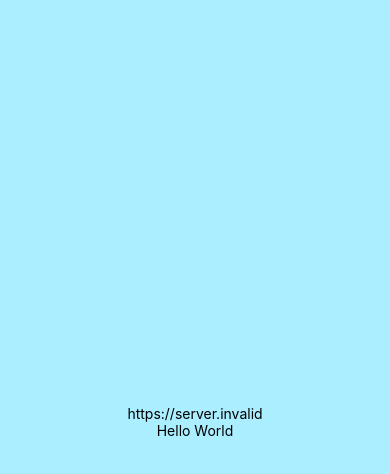
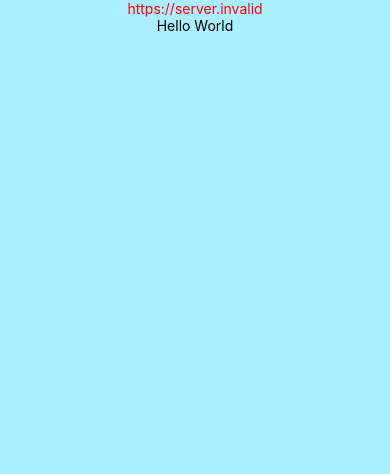
Before and after one commit to clakg/reactNative, a React Native app: screen / in a window 390 px wide. Shown: the top 474 px of the page. Built offline with nearby package versions, Linux system fonts and the light colour scheme; no server answers.

Commit message:
config App.js

```diff
--- a/App.js
+++ b/App.js
@@ -1,10 +1,12 @@
 import React from 'react';
-import { StyleSheet, Text, View } from 'react-native';
+import { StyleSheet, Text, View, Platform } from 'react-native';
+import Constants from 'expo-constants';
+
 
 export default function App() {
   return (
     <View style={styles.container}>
-      <Text>{process.env.API_URL}</Text>
+      <Text style={{color: 'red'}}>{process.env.API_URL}</Text>
       <Text>Hello World</Text>
     </View>
   );
@@ -15,6 +17,7 @@ const styles = StyleSheet.create({
     flex: 1,
     backgroundColor: '#AEF',
     alignItems: 'center',
-    justifyContent: 'center',
+    //justifyContent: 'center',
+    marginTop: Constants.statusBarHeight
   },
 });
```
Also changed, not shown: package.json (+5 -2 lines), 1 other file (tests, documents, lock files or other folders).
